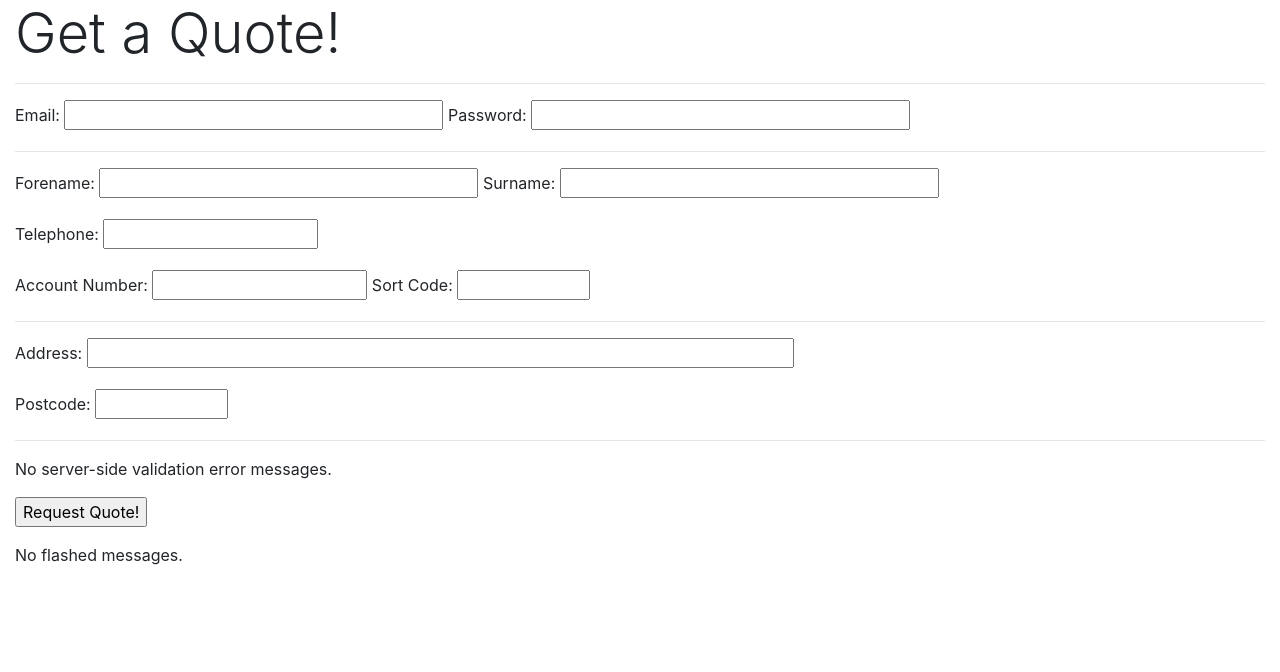
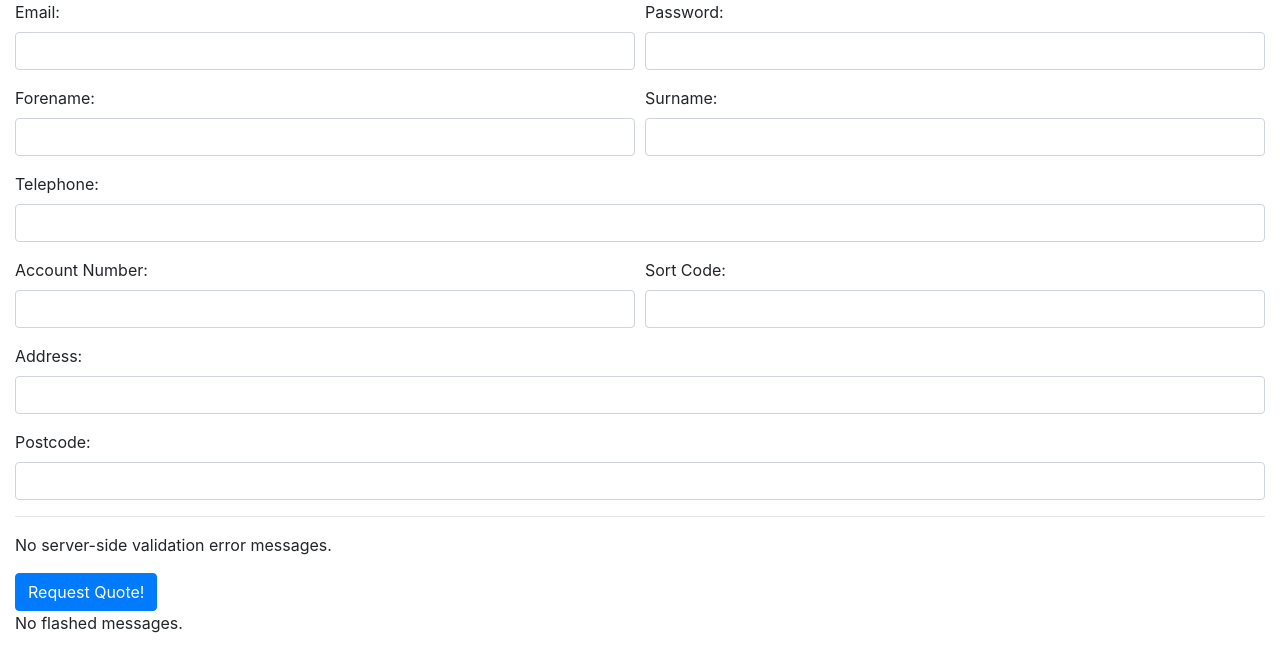
Before and after one commit to david-wm-sanders/uswacs-2-iy2d502-salapp, a Flask app: page /get-a-quote in a window 1280 px wide. Shown: the part 56-728 px from the top of the page. Run offline with Flask 2, Linux system fonts and the light colour scheme; some libraries are stand-ins or nearby versions.

Commit message:
Bootstrap quote form

```diff
--- a/app/templates/get_quote.html
+++ b/app/templates/get_quote.html
@@ -1,21 +1,26 @@
 {% extends "_site.html" %}
 
 {% block content %}
-  <h1 class="display-4">Get a Quote!</h1>
-  <hr/>
   <!-- DEBUG: include novalidate for the purpose of testing server-side validation -->
   <!-- TODO: PRODUCTION_ALERT: remove novalidate -->
   <form action="" method="POST" novalidate>
     <!-- Security considerations: Include the form's hidden tags to enable the CSRF protection by including the token in a hidden field -->
     {{ form.hidden_tag() }}
-    <p>{{ form.email.label }} {{ form.email(size=32) }} {{ form.password.label }} {{ form.password(size=32) }}</p>
-    <hr/>
-    <p>{{ form.forename.label }} {{ form.forename(size=32) }} {{ form.surname.label }} {{ form.surname(size=32) }}</p>
-    <p>{{ form.telephone.label }} {{ form.telephone(size=16) }}</p>
-    <p>{{ form.account_number.label }} {{ form.account_number(size=16) }} {{ form.sort_code.label }} {{ form.sort_code(size=8) }}</p>
-    <hr/>
-    <p>{{ form.address.label }} {{ form.address(size=64) }}</p>
-    <p>{{ form.postcode.label }} {{ form.postcode(size=8) }}</p>
+    <div class="form-row">
+      <div class="form-group col-md-6">{{ form.email.label }} {{ form.email(size=32, class_='form-control') }}</div>
+      <div class="form-group col-md-6">{{ form.password.label }} {{ form.password(size=32, class_='form-control') }}</div>
+    </div>
+    <div class="form-row">
+      <div class="form-group col-md-6">{{ form.forename.label }} {{ form.forename(size=32, class_='form-control') }}</div>
+      <div class="form-group col-md-6">{{ form.surname.label }} {{ form.surname(size=32, class_='form-control') }}</div>
+    </div>
+    <div class="form-group">{{ form.telephone.label }} {{ form.telephone(size=16, class_='form-control') }}</div>
+    <div class="form-row">
+      <div class="form-group col-md-6">{{ form.account_number.label }} {{ form.account_number(size=16, class_='form-control') }}</div>
+      <div class="form-group col-md-6">{{ form.sort_code.label }} {{ form.sort_code(size=8, class_='form-control') }}</div>
+    </div>
+    <div class="form-group">{{ form.address.label }} {{ form.address(size=64, class_='form-control') }}</div>
+    <div class="form-group">{{ form.postcode.label }} {{ form.postcode(size=8, class_='form-control') }}</div>
     <hr/>
     <!-- Display server-side form validation error messages -->
     {% if form.errors %}
@@ -27,7 +32,8 @@
     {% else %}
       <p>No server-side validation error messages.</p>
     {% endif %}
-    <p>{{ form.submit() }}</p>
+    <!-- Display the submit button -->
+    {{ form.submit(class_='btn btn-primary') }}
   </form>
   <!-- Display flashed messages -->
   {% with messages = get_flashed_messages() %}
```
